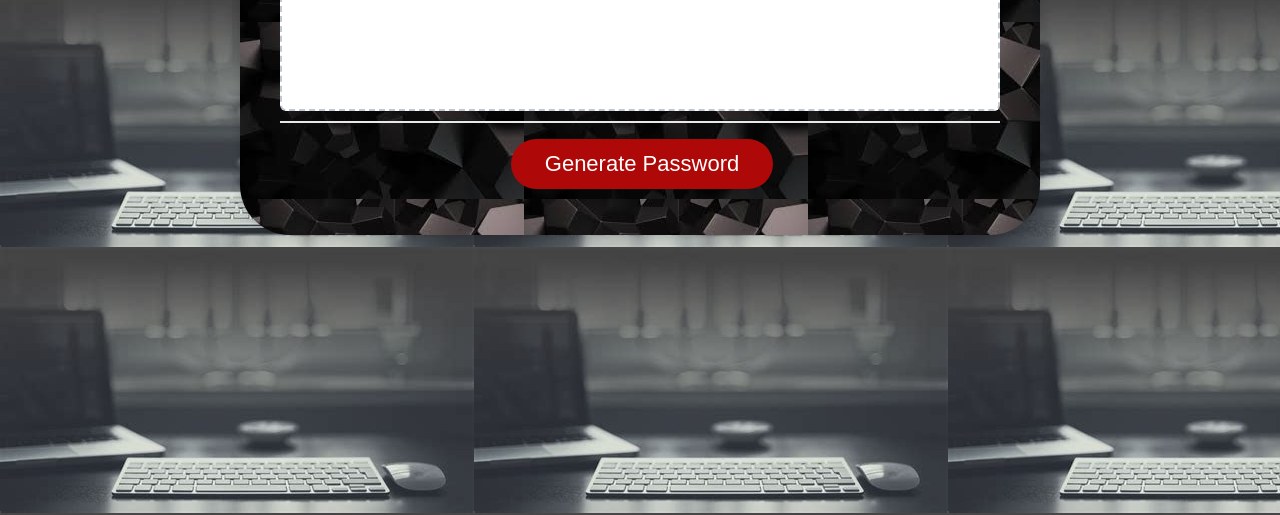
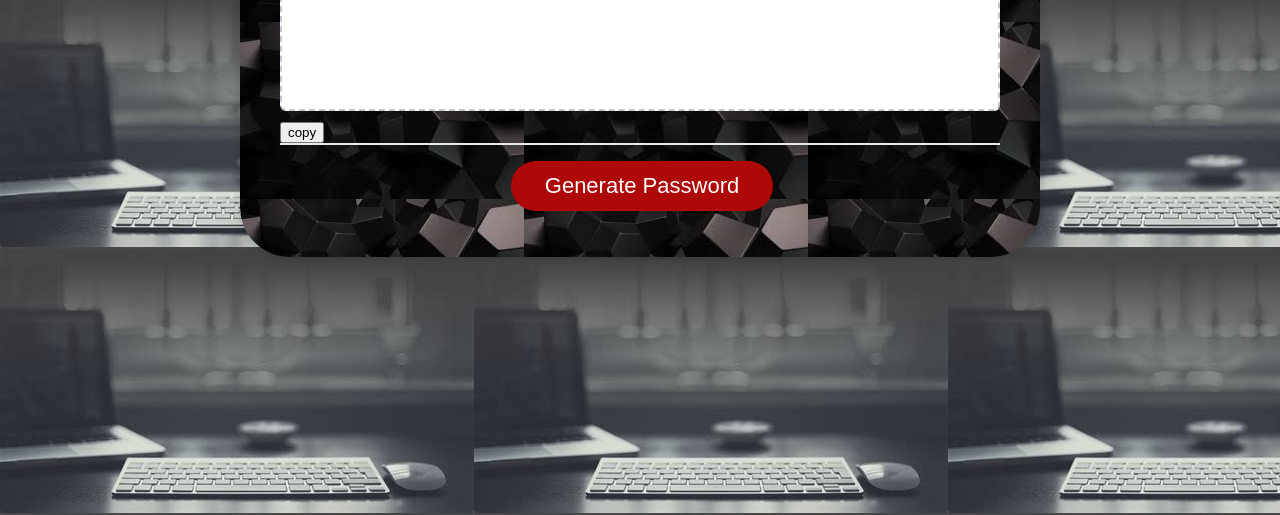
Before and after one commit to PROGRAMER122223/generate-password-repo, a plain HTML site: page index.html in a window 1280 px wide. Shown: the part 285-800 px from the top of the page. Drawn offline with Linux system fonts and the light colour scheme.

Commit message:
file modified

```diff
--- a/index.html
+++ b/index.html
@@ -21,8 +21,10 @@
             </div>
             <div class="card-body">
                 <textarea readonly id="password" placeholder="Your Secure Password"
-                    aria-label="Generated Password"></textarea>
-            </div>
+                   aria-label="Generated Password" ></textarea>
+
+                <button id="btnCopy" onclick="myFunction()">copy</button>
+             </div>
             <div class="card-footer">
                 <button title="click here"id="generate" class="btn">Generate Password</button>
             </div>
```
